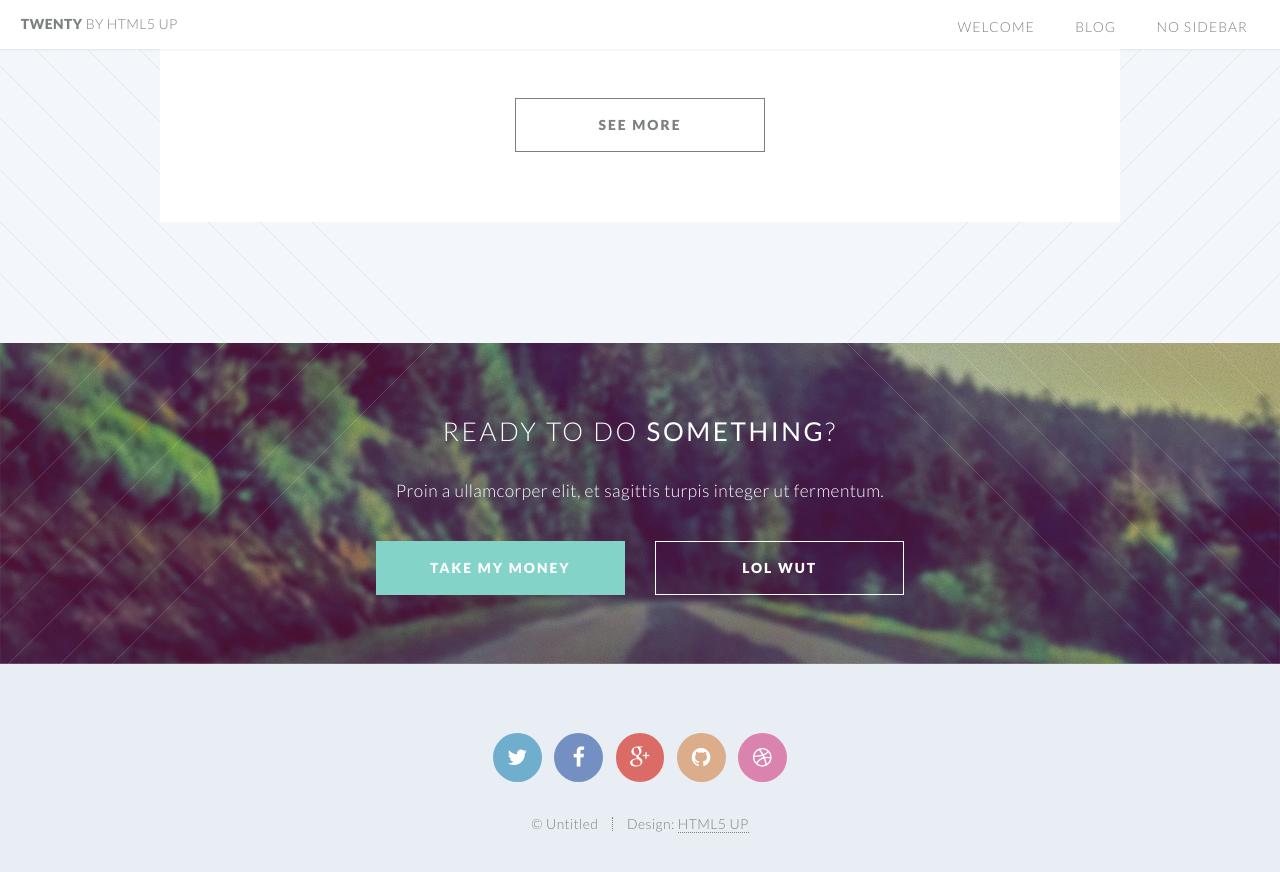
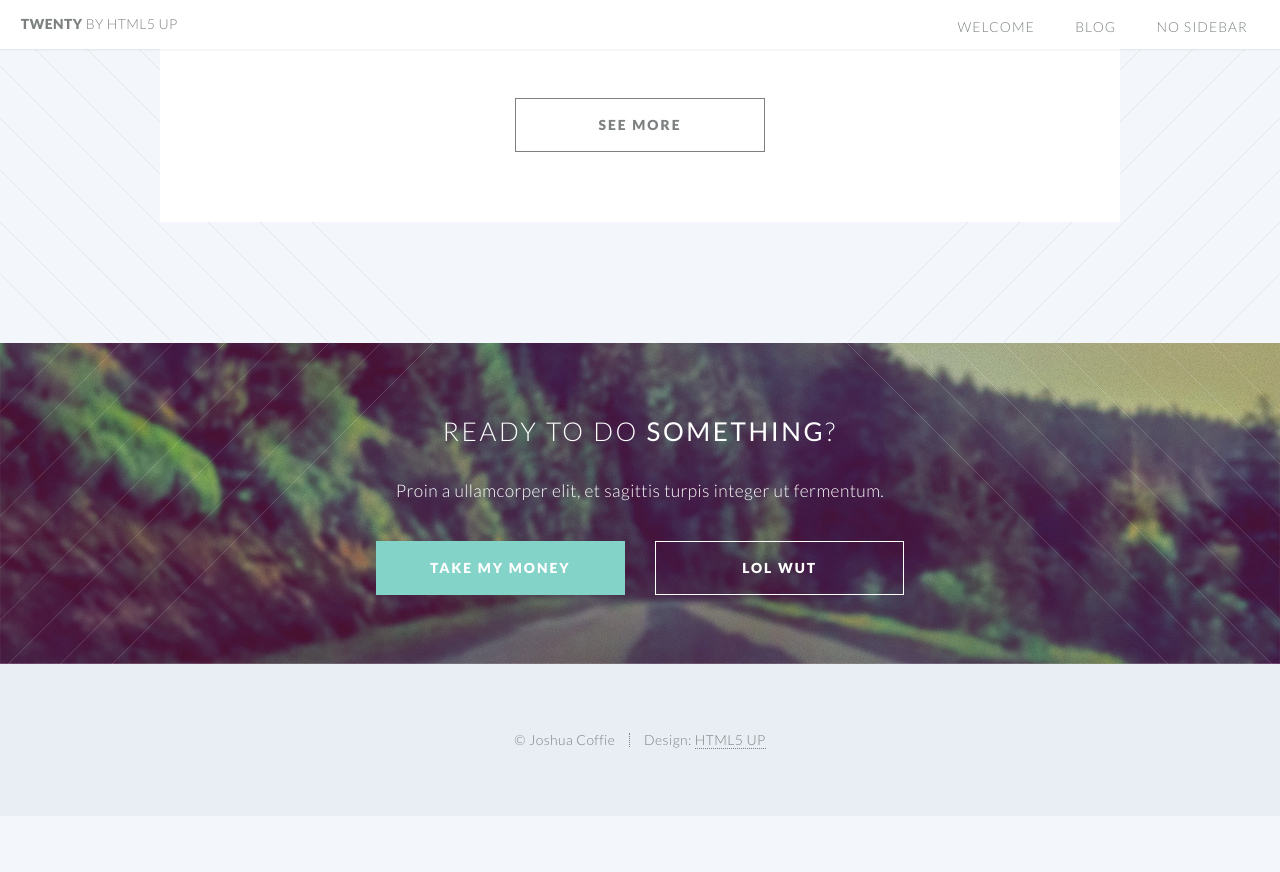
Before and after one commit to starbuck10/My_blog, a Jekyll site: the page built from index.html, in a window 1280 px wide and 900 px high, scrolled down 3016 px. Shown: the top 872 px of the window. Built offline with Jekyll 4.4.1, drawn with Linux system fonts in a browser that asks for light colours; after the commit the page ends 3832 px from its top, so only the background shows below that.

Commit message:
Changezzzz

```diff
--- /dev/null
+++ b/CNAME
@@ -0,0 +1 @@
+joshuacoffie.com
--- a/_config.yml
+++ b/_config.yml
@@ -1,14 +1,10 @@
 # Site settings
-title: Twenty Blog
-email: your-email@domain.com
+title: Joshua Coffie's Blog
+email: jcoffie@g.harvard.edu
 description: > # this means to ignore newlines until "baseurl:"
-  Write an awesome description for your new site here. You can edit this
-  line in _config.yml. It will appear in your document head meta (for
-  Google search results) and in your feed.xml site description.
+  This is just my personal blog.
 baseurl: "" # the subpath of your site, e.g. /blog/
-url: "http://locahost:4000" # the base hostname & protocol for your site
-twitter_username: jekyllrb
-github_username:  jekyll
+url: "http://JoshuaCoffie.com" # the base hostname & protocol for your site
 
 # Build settings
 markdown: kramdown
--- a/_includes/footer.html
+++ b/_includes/footer.html
@@ -1,16 +1,8 @@
 <!-- Footer -->
 <footer id="footer">
 
-    <ul class="icons">
-        <li><a href="#" class="icon circle fa-twitter"><span class="label">Twitter</span></a></li>
-        <li><a href="#" class="icon circle fa-facebook"><span class="label">Facebook</span></a></li>
-        <li><a href="#" class="icon circle fa-google-plus"><span class="label">Google+</span></a></li>
-        <li><a href="#" class="icon circle fa-github"><span class="label">Github</span></a></li>
-        <li><a href="#" class="icon circle fa-dribbble"><span class="label">Dribbble</span></a></li>
-    </ul>
-
     <ul class="copyright">
-        <li>&copy; Untitled</li><li>Design: <a href="http://html5up.net">HTML5 UP</a></li>
+        <li>&copy; Joshua Coffie</li><li>Design: <a href="http://html5up.net">HTML5 UP</a></li>
     </ul>
 
 </footer>
```
